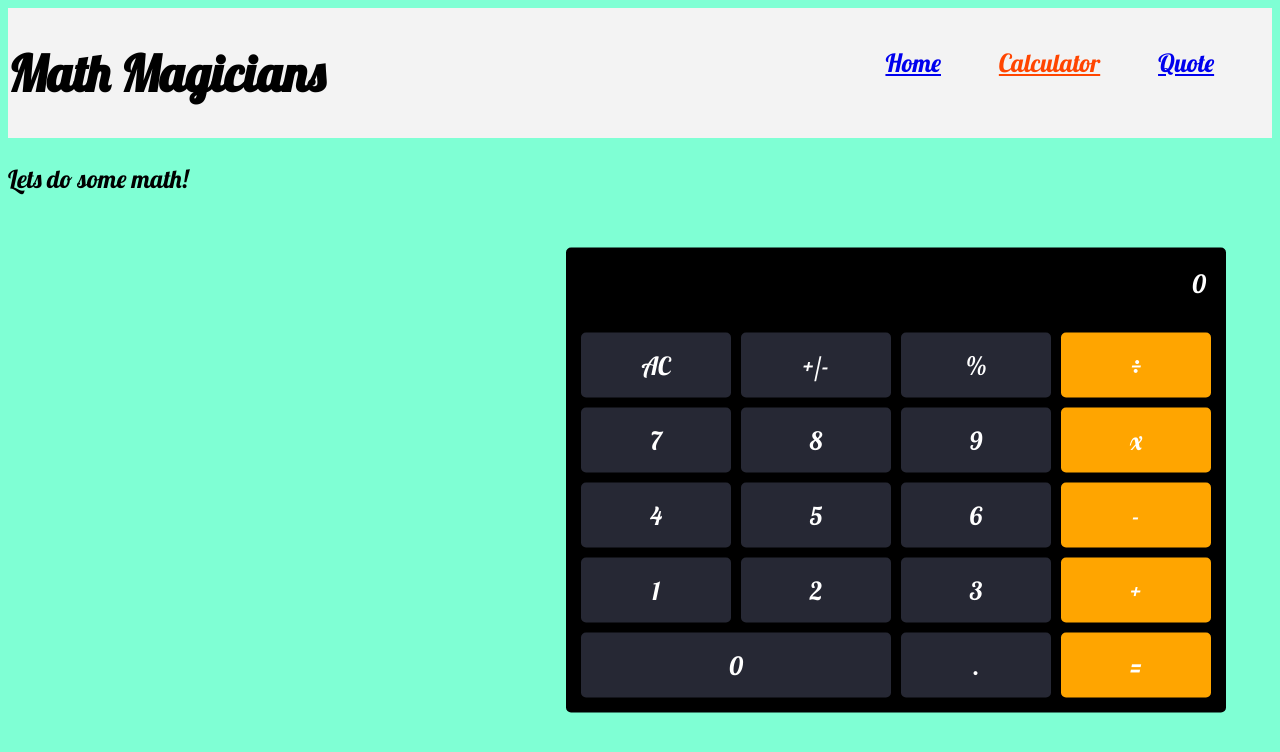
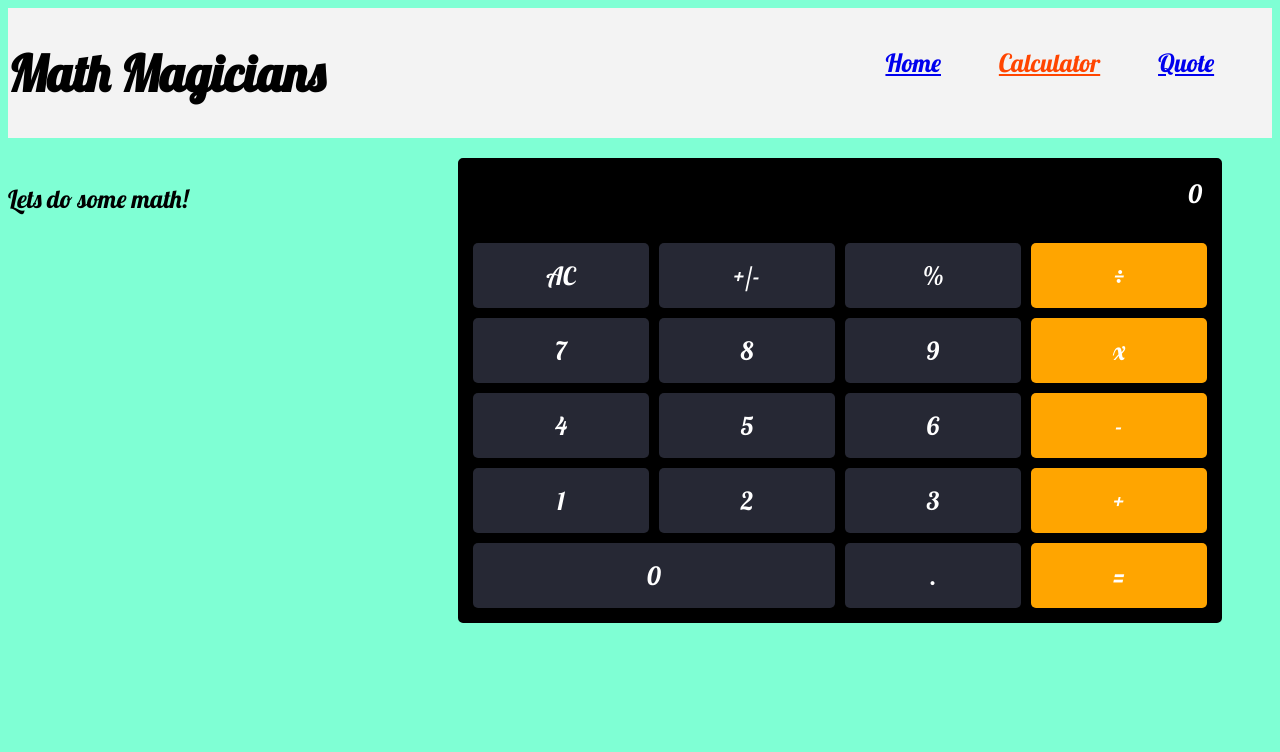
Before and after one commit to Fondem-Jr/math-magicians, a React (Create React App) app: page /calculator in a window 1280 px wide. Shown: the top 752 px of the page. Built offline with nearby package versions, Linux system fonts and the light colour scheme.

Commit message:
Use grid instead of position absolute

```diff
--- a/src/components/Calculator.css
+++ b/src/components/Calculator.css
@@ -14,32 +14,19 @@ h1 {
 }
 
 .container {
-  top: 60%;
-  left: 70%;
-  width: 50%;
-  position: absolute;
-  transform: translate(-50%, -50%);
+  /* max-width: 50%;
+  min-width: 30%; */
   text-align: center;
   border: 10px solid black;
   border-radius: 5px;
   background-color: black;
+  margin-right: 2rem;
 }
 
 .keypad {
   display: grid;
   grid-template-columns: repeat(4, 1fr);
   grid-auto-rows: minmax(75px, auto);
-}
-
-input {
-  height: 50px;
-  width: 100%;
-  background-color: black;
-  color: white;
-  text-align: right;
-  font-weight: 500;
-  letter-spacing: 1px;
-  border: none;
 }
 
 #zero {
@@ -70,8 +57,6 @@ button {
   font-weight: 500;
 }
 
-input:focus,
-input:active,
 button:focus,
 button:active {
   outline: none;
@@ -100,3 +85,14 @@ button:active {
   grid-column-start: 1;
   grid-column-end: 3;
 }
+
+.cal-container {
+  display: grid;
+  grid-template-columns: auto auto auto;
+  margin-top: 20px;
+}
+
+.cal-display {
+  grid-column: 2 / 4;
+  justify-self: stretch;
+}
--- a/src/pages/Cal.js
+++ b/src/pages/Cal.js
@@ -4,11 +4,11 @@ import Calculator from '../components/Calculator';
 
 const Cal = () => {
   return (
-    <div>
+    <div className="cal-container">
       <div>
       <p>Lets do some math!</p>
     </div>
-    <div>
+    <div className="cal-display">
       <Calculator />
     </div>
     </div>
```
